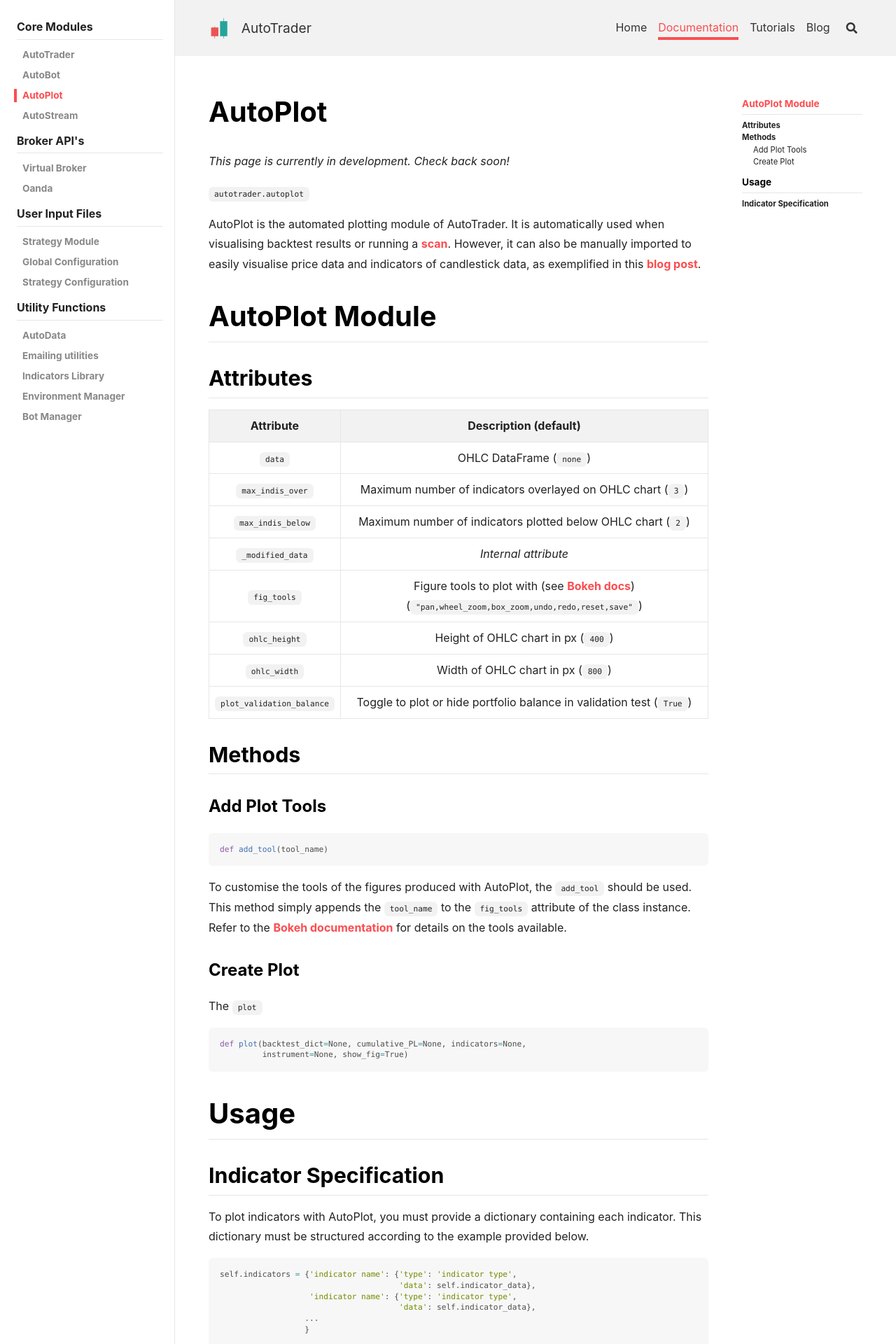
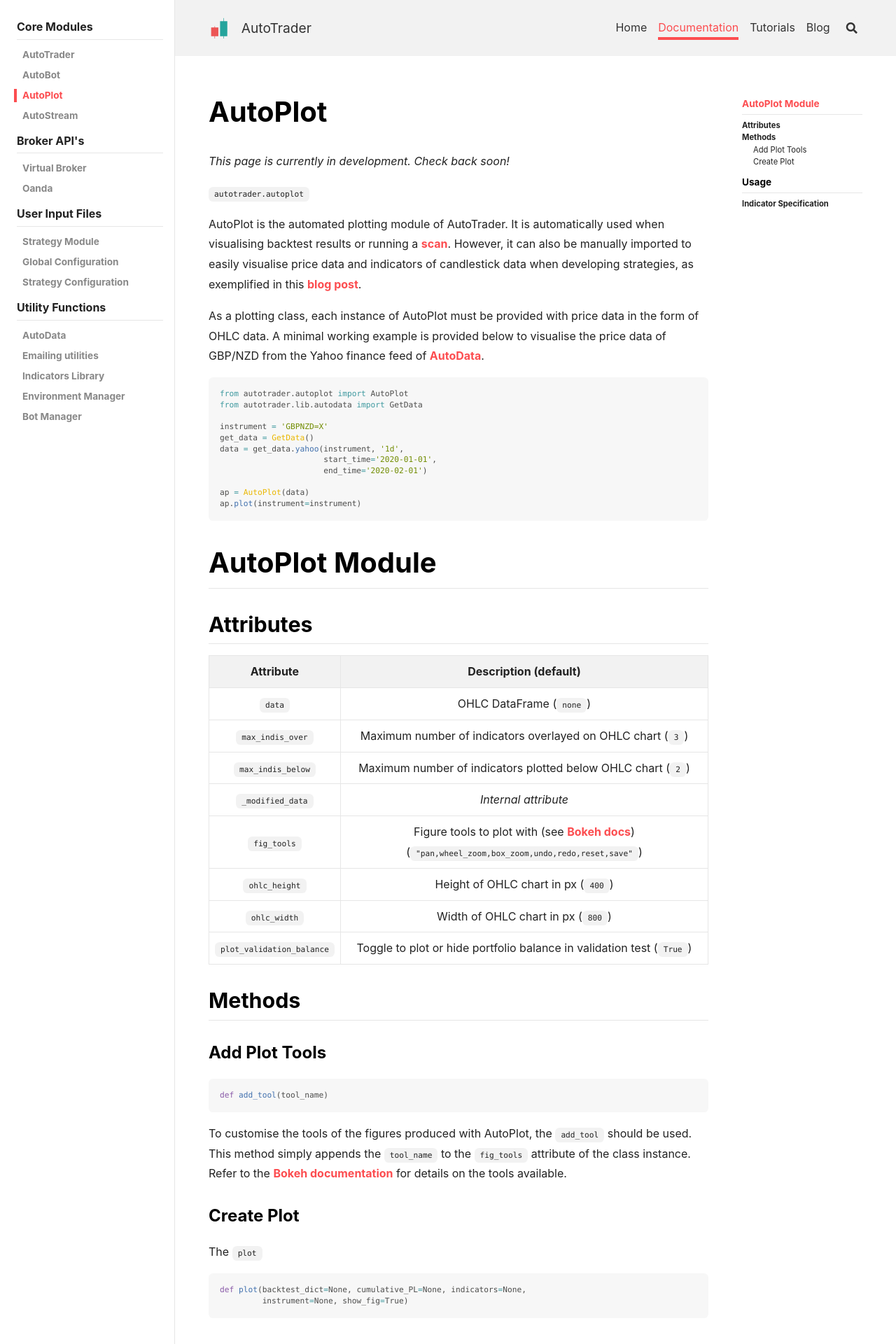
Before and after one commit to kieran-mackle/AutoTrader, a Jekyll site: the page built from content/_documentation/1.3-autoplot.md, in a window 1280 px wide. Shown: the top 1920 px of the page at 70% size. Built offline with Jekyll 4.4.1, drawn with Linux system fonts in a browser that asks for light colours; nearby versions of some CDN libraries.

Commit message:
docs: added MWE

````diff
--- a/content/_documentation/1.3-autoplot.md
+++ b/content/_documentation/1.3-autoplot.md
@@ -10,8 +10,26 @@
 
 AutoPlot is the automated plotting module of AutoTrader. It is automatically used when visualising backtest results
 or running a [scan](/AutoTrader/2021/09/27/developing-scanner.html). However, it can also be manually imported to
-easily visualise price data and indicators of candlestick data, as exemplified in this
+easily visualise price data and indicators of candlestick data when developing strategies, as exemplified in this
 [blog post](/AutoTrader/2021/09/17/using-indiview.html).
+
+As a plotting class, each instance of AutoPlot must be provided with price data in the form of OHLC data. A minimal
+working example is provided below to visualise the price data of GBP/NZD from the Yahoo finance feed of
+[AutoData](autodata).
+
+```py
+from autotrader.autoplot import AutoPlot
+from autotrader.lib.autodata import GetData
+
+instrument = 'GBPNZD=X'
+get_data = GetData()
+data = get_data.yahoo(instrument, '1d',
+                      start_time='2020-01-01',
+                      end_time='2020-02-01')
+
+ap = AutoPlot(data)
+ap.plot(instrument=instrument)
+```
 
 
 # AutoPlot Module
````
